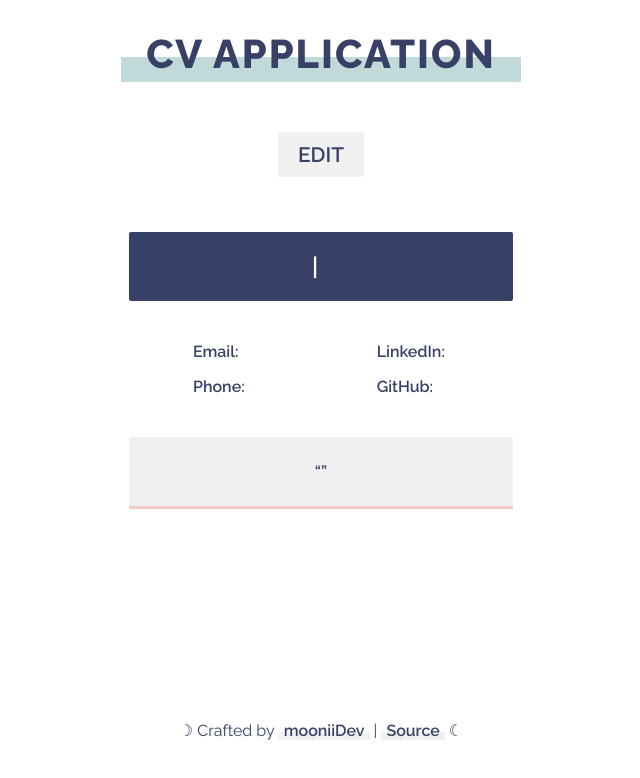
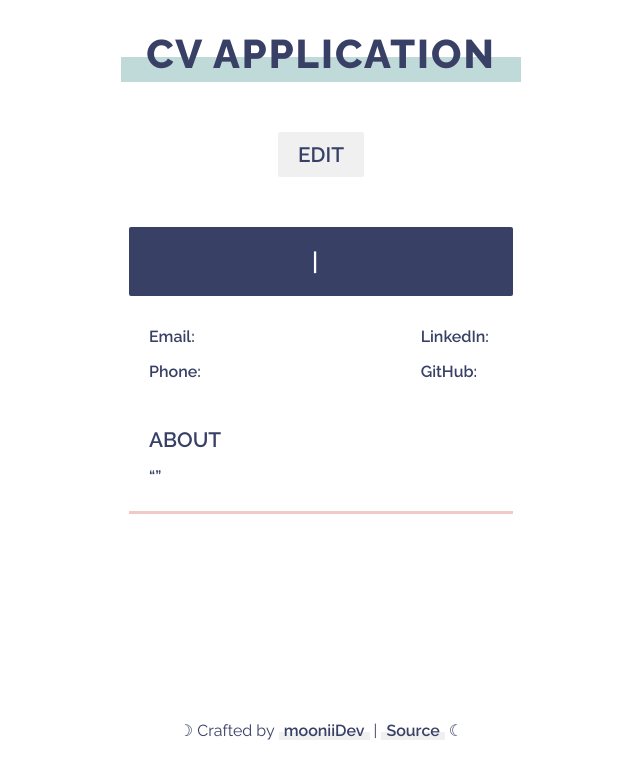
Before and after one commit to mooniiDev/cv-application, a React (Create React App) app: page / in a window 1280 px wide. Both pictures are taken after a click on the button "PREVIEW". Shown: the top 778 px of the page, without its empty margins (319-959 px from the left). Built offline with nearby package versions, Linux system fonts and the light colour scheme.

Commit message:
Update styling of personal preview and preview cv

```diff
--- a/src/components/PersonalPreview.js
+++ b/src/components/PersonalPreview.js
@@ -16,7 +16,7 @@ class PersonalPreview extends React.Component {
     const { personalInfo } = this.props;
 
     return (
-      <>
+      <div className="personal-preview">
         {/* Name and professional title of the person */}
         <h2 className="person-name">
           {personalInfo.name.toUpperCase()} | &nbsp;
@@ -47,12 +47,13 @@ class PersonalPreview extends React.Component {
         </div>
 
         {/* 'About' information of the person */}
+        <p className="preview-info-title">ABOUT</p>
         <p className="person-about">
           <span>&ldquo;</span>
           {personalInfo.about}
           <span>&rdquo;</span>
         </p>
-      </>
+      </div>
     );
   }
 }
--- a/src/styles/PersonalPreview.css
+++ b/src/styles/PersonalPreview.css
@@ -1,5 +1,9 @@
+.personal-preview {
+  border-bottom: 3px solid var(--red);
+}
+
 .person-name {
-  margin: 25px 0 0 0;
+  margin: 20px 0 0 0;
   padding: 20px;
   background-color: var(--dark-blue);
   font-family: 'Raleway-SemiBold';
@@ -14,17 +18,13 @@
 
 .person-contacts {
   display: flex;
-  justify-content: space-around;
-  padding: 25px 0;
+  justify-content: space-between;
+  margin: 0 20px;
+  padding: 15px 0 0 0;
 }
 
 .person-about {
-  margin: 0;
-  padding: 25px;
-  text-align: center;
-  background-color: var(--grey);
-  border-bottom: 3px solid var(--red);
-  border-radius: 2px 2px 0 0;
+  margin: 0 20px 25px 20px;
 }
 
 .person-contacts span,
--- a/src/styles/PreviewCV.css
+++ b/src/styles/PreviewCV.css
@@ -3,3 +3,9 @@
   -webkit-animation: slideDown 0.3s;
   animation: slideDown 0.3s;
 }
+
+.preview-info-title {
+  margin: 30px 20px 15px 20px;
+  font-family: 'Raleway-SemiBold';
+  font-size: 1.3rem;
+}
```
